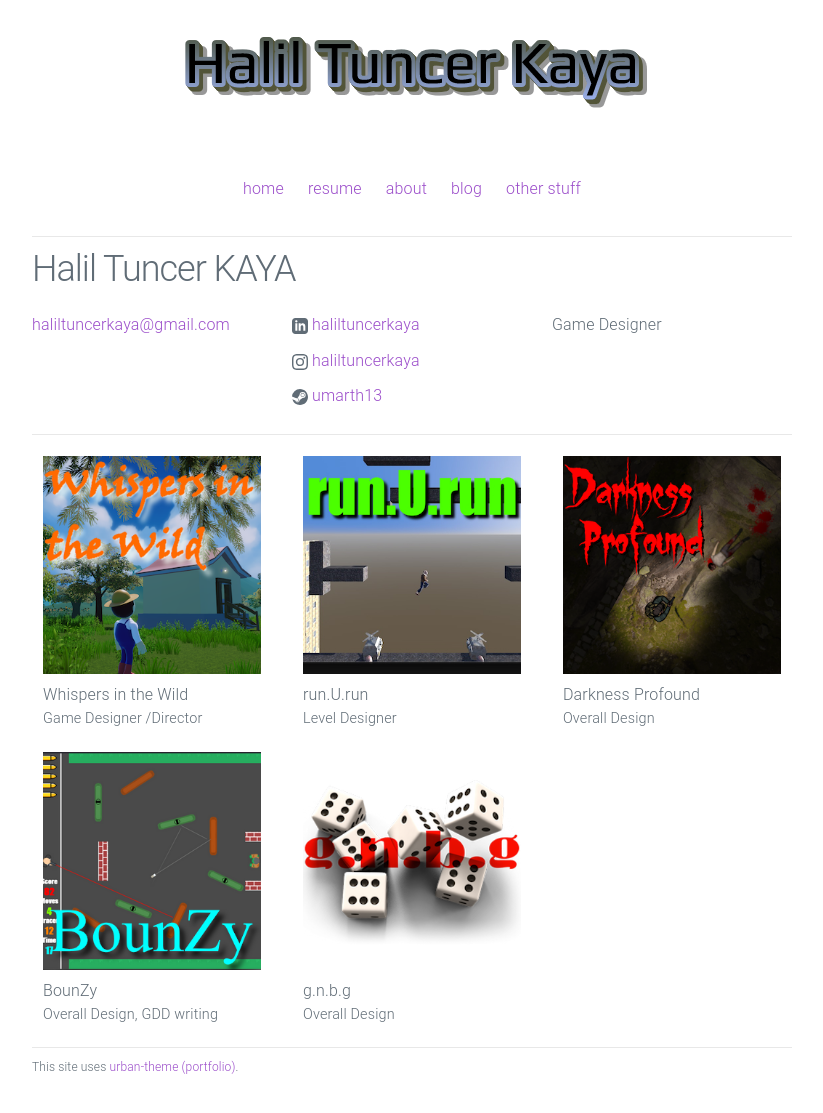
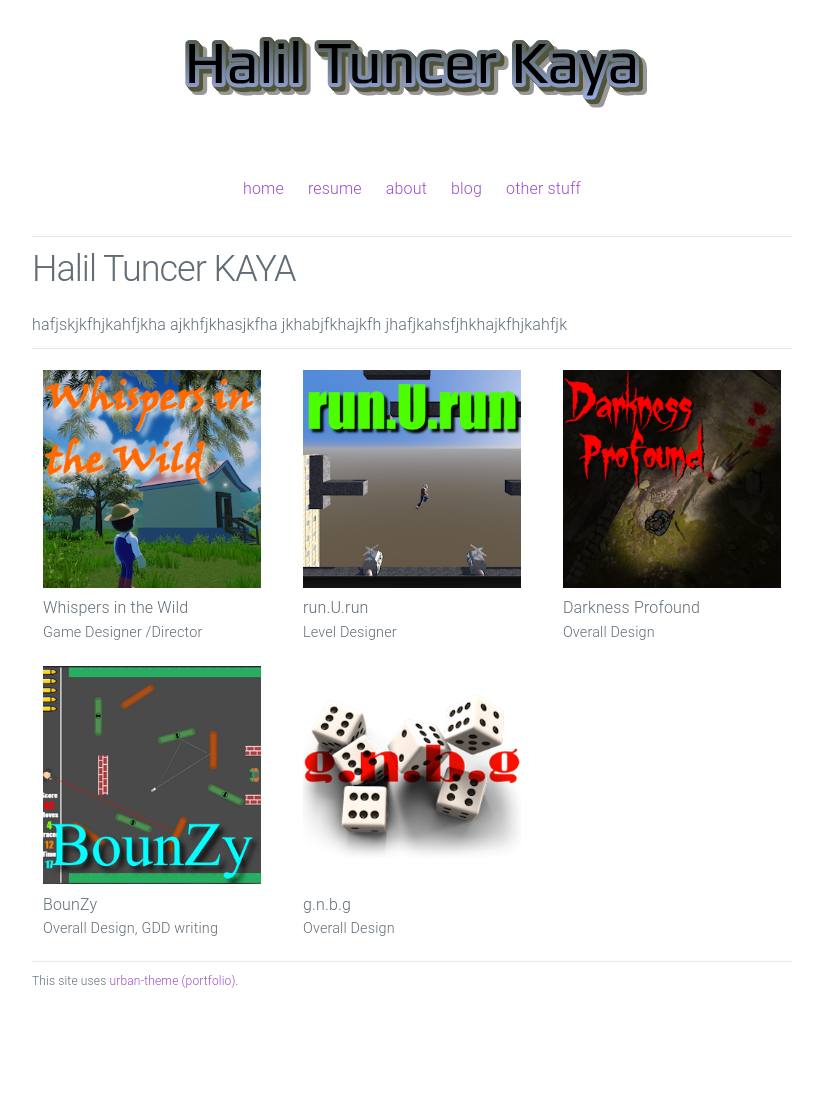
Before and after one commit to htramu/htk.github.io, a Jekyll site: the page built from index.html, in a window 1280 px wide. Shown: the whole page, without its empty margins (228-1051 px from the left). Built offline with Jekyll 4.4.1, drawn with Linux system fonts in a browser that asks for light colours; after the commit the page ends 1026 px from its top, so only the background shows below that.

Commit message:
Update info.html

```diff
--- a/_includes/info.html
+++ b/_includes/info.html
@@ -1,62 +1,10 @@
 <div class="site-info">
   <h2 class="info-heading">{{ site.title }}</h2>
 
-  <div class="row">
-    <div class="column">
-      <ul class="contact-list">
-        <li><a href="mailto:{{ site.email }}">{{ site.email }}</a></li>
-      </ul>
-    </div>
+  hafjskjkfhjkahfjkha
+  ajkhfjkhasjkfha
+  jkhabjfkhajkfh
+  jhafjkahsfjhkhajkfhjkahfjk
 
-    <div class="column">
-      <ul class="social-media-list">
-	    {% if site.linkedin_url %}
-        <li>
-          <a href="{{ site.linkedin_url }}">
-            <span class="icon  icon--linkedin">
-              <svg xmlns="http://www.w3.org/2000/svg" viewBox="0 0 24 24"><path d="M19 0h-14c-2.761 0-5 2.239-5 5v14c0 2.761 2.239 5 5 5h14c2.762 0 5-2.239 5-5v-14c0-2.761-2.238-5-5-5zm-11 19h-3v-11h3v11zm-1.5-12.268c-.966 0-1.75-.79-1.75-1.764s.784-1.764 1.75-1.764 1.75.79 1.75 1.764-.783 1.764-1.75 1.764zm13.5 12.268h-3v-5.604c0-3.368-4-3.113-4 0v5.604h-3v-11h3v1.765c1.396-2.586 7-2.777 7 2.476v6.759z"/></svg>
-            </span>
-
-            <span class="username">{{ site.github_username }}</span>
-          </a>
-        </li>
-        {% endif %}
-
-        {% if site.github_username %}
-        <li>
-          <a href="https://www.instagram.com/{{ site.github_username }}">
-            <span class="icon  icon--github">
-				<svg xmlns="http://www.w3.org/2000/svg" width="16" height="16" fill="currentColor" class="bi bi-instagram" viewBox="0 0 16 16">
-				  <path d="M8 0C5.829 0 5.556.01 4.703.048 3.85.088 3.269.222 2.76.42a3.9 3.9 0 0 0-1.417.923A3.9 3.9 0 0 0 .42 2.76C.222 3.268.087 3.85.048 4.7.01 5.555 0 5.827 0 8.001c0 2.172.01 2.444.048 3.297.04.852.174 1.433.372 1.942.205.526.478.972.923 1.417.444.445.89.719 1.416.923.51.198 1.09.333 1.942.372C5.555 15.99 5.827 16 8 16s2.444-.01 3.298-.048c.851-.04 1.434-.174 1.943-.372a3.9 3.9 0 0 0 1.416-.923c.445-.445.718-.891.923-1.417.197-.509.332-1.09.372-1.942C15.99 10.445 16 10.173 16 8s-.01-2.445-.048-3.299c-.04-.851-.175-1.433-.372-1.941a3.9 3.9 0 0 0-.923-1.417A3.9 3.9 0 0 0 13.24.42c-.51-.198-1.092-.333-1.943-.372C10.443.01 10.172 0 7.998 0zm-.717 1.442h.718c2.136 0 2.389.007 3.232.046.78.035 1.204.166 1.486.275.373.145.64.319.92.599s.453.546.598.92c.11.281.24.705.275 1.485.039.843.047 1.096.047 3.231s-.008 2.389-.047 3.232c-.035.78-.166 1.203-.275 1.485a2.5 2.5 0 0 1-.599.919c-.28.28-.546.453-.92.598-.28.11-.704.24-1.485.276-.843.038-1.096.047-3.232.047s-2.39-.009-3.233-.047c-.78-.036-1.203-.166-1.485-.276a2.5 2.5 0 0 1-.92-.598 2.5 2.5 0 0 1-.6-.92c-.109-.281-.24-.705-.275-1.485-.038-.843-.046-1.096-.046-3.233s.008-2.388.046-3.231c.036-.78.166-1.204.276-1.486.145-.373.319-.64.599-.92s.546-.453.92-.598c.282-.11.705-.24 1.485-.276.738-.034 1.024-.044 2.515-.045zm4.988 1.328a.96.96 0 1 0 0 1.92.96.96 0 0 0 0-1.92m-4.27 1.122a4.109 4.109 0 1 0 0 8.217 4.109 4.109 0 0 0 0-8.217m0 1.441a2.667 2.667 0 1 1 0 5.334 2.667 2.667 0 0 1 0-5.334"/>
-				</svg>
-            </span>
-
-            <span class="username">{{ site.github_username }}</span>
-          </a>
-        </li>
-        {% endif %}
-
-        {% if site.twitter_username %}
-        <li>
-          <a href="https://steamcommunity.com/id/{{ site.twitter_username }}">
-            <span class="icon  icon--twitter">
-              <svg viewBox="0 0 16 16">
-				<svg xmlns="http://www.w3.org/2000/svg" width="16" height="16" fill="currentColor" class="bi bi-steam" viewBox="0 0 16 16">
-				  <path d="M.329 10.333A8.01 8.01 0 0 0 7.99 16C12.414 16 16 12.418 16 8s-3.586-8-8.009-8A8.006 8.006 0 0 0 0 7.468l.003.006 4.304 1.769A2.2 2.2 0 0 1 5.62 8.88l1.96-2.844-.001-.04a3.046 3.046 0 0 1 3.042-3.043 3.046 3.046 0 0 1 3.042 3.043 3.047 3.047 0 0 1-3.111 3.044l-2.804 2a2.223 2.223 0 0 1-3.075 2.11 2.22 2.22 0 0 1-1.312-1.568L.33 10.333Z"/>
-				  <path d="M4.868 12.683a1.715 1.715 0 0 0 1.318-3.165 1.7 1.7 0 0 0-1.263-.02l1.023.424a1.261 1.261 0 1 1-.97 2.33l-.99-.41a1.7 1.7 0 0 0 .882.84Zm3.726-6.687a2.03 2.03 0 0 0 2.027 2.029 2.03 2.03 0 0 0 2.027-2.029 2.03 2.03 0 0 0-2.027-2.027 2.03 2.03 0 0 0-2.027 2.027m2.03-1.527a1.524 1.524 0 1 1-.002 3.048 1.524 1.524 0 0 1 .002-3.048"/>
-				</svg>
-            </span>
-
-            <span class="username">{{ site.twitter_username }}</span>
-          </a>
-        </li>
-        {% endif %}
-      </ul>
-    </div>
-
-    <div class="column">
-      <p>{{ site.description }}</p>
-    </div>
-  </div>
 
 </div>
```
